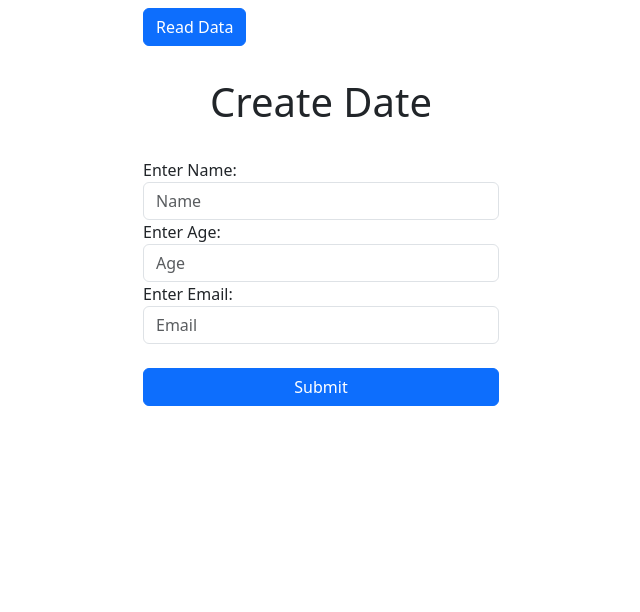
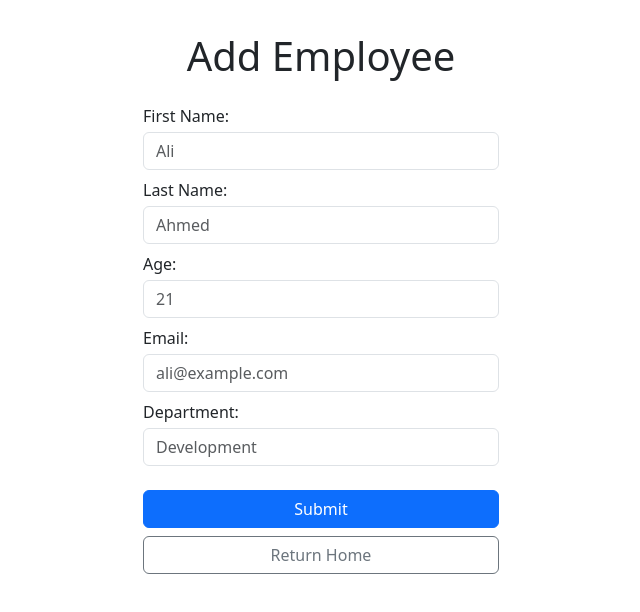
Before and after one commit to talhashah-dev/react-crud-app, a React (Create React App) app: page /create in a window 1280 px wide. Shown: the top 612 px of the page, without its empty margins (319-959 px from the left). Built offline with nearby package versions, Linux system fonts and the light colour scheme.

Commit message:
Delete funcnality added + UI modefied

```diff
--- a/package.json
+++ b/package.json
@@ -3,6 +3,9 @@
   "version": "0.1.0",
   "private": true,
   "dependencies": {
+    "@fortawesome/fontawesome-svg-core": "^6.5.1",
+    "@fortawesome/free-solid-svg-icons": "^6.5.1",
+    "@fortawesome/react-fontawesome": "^0.2.0",
     "@testing-library/jest-dom": "^5.17.0",
     "@testing-library/react": "^13.4.0",
     "@testing-library/user-event": "^13.5.0",
--- a/public/index.html
+++ b/public/index.html
@@ -7,7 +7,7 @@
     <meta name="theme-color" content="#000000" />
     <meta
       name="description"
-      content="Web site created using create-react-app"
+      content="Simple CRUP Application created using React"
     />
     <link rel="shortcut icon" href="favicon.png" type="image/x-icon">
     <!--
@@ -39,5 +39,6 @@
       To begin the development, run `npm start` or `yarn start`.
       To create a production bundle, use `npm run build` or `yarn build`.
     -->
+    <script src="https://cdn.jsdelivr.net/npm/bootstrap@5.3.3/dist/js/bootstrap.bundle.min.js" integrity="sha384-YvpcrYf0tY3lHB60NNkmXc5s9fDVZLESaAA55NDzOxhy9GkcIdslK1eN7N6jIeHz" crossorigin="anonymous"></script>
   </body>
 </html>
--- a/src/App.css
+++ b/src/App.css
@@ -1,48 +1,17 @@
+input::-webkit-outer-spin-button,
+input::-webkit-inner-spin-button {
+  -webkit-appearance: none;
+  margin: 0;
+}
 
+input[type=number] {
+  -moz-appearance: textfield;
+}
 
-/* .coming-soon {
-  height: 100vh;
-  width: 100vh;
+.noData {
   display: flex;
   justify-content: center;
   align-items: center;
-  position: relative;
-  overflow: hidden;
+  flex-direction: column;
+  height: 100%;
 }
-
-.coming-soon h1 {
-  font-size: 80px;
-  color: #fff;
-  z-index: 2;
-}
-
-.cool-background {
-  position: absolute;
-  top: 0;
-  left: 0;
-  width: 100%;
-  height: 100%;
-  z-index: 1;
-}
-
-.cool-background::before {
-  content: "";
-  position: absolute;
-  top: 0;
-  left: 0;
-  width: 100%;
-  height: 100%;
-  background-image: url("./gradient-wallpaper-preview.jpg");
-  background-size: cover;
-  background-position: center;
-  animation: coolBackgroundAnimation 30s ease infinite alternate;
-}
-
-@keyframes coolBackgroundAnimation {
-  0% {
-    filter: grayscale(100%) contrast(100%) brightness(100%) blur(0px) hue-rotate(0deg);
-  }
-  100% {
-    filter: grayscale(0%) contrast(150%) brightness(90%) blur(2px) hue-rotate(360deg);
-  }
-} */
--- a/src/components/Create.jsx
+++ b/src/components/Create.jsx
@@ -1,73 +1,128 @@
 import axios from "axios";
 import React, { useState } from "react";
-import { useNavigate, Link } from "react-router-dom";
+import { useNavigate } from "react-router-dom";
+import "../App.css";
+import Swal from "sweetalert2";
 
 function Create() {
-  const [name, setName] = useState("");
+  const [firstName, setFirstName] = useState("");
+  const [lastName, setLastName] = useState("");
   const [age, setAge] = useState("");
   const [email, setEmail] = useState("");
+  const [depart, setDepart] = useState("");
   const navigate = useNavigate();
+
   const handleSubmit = (e) => {
     e.preventDefault();
     axios
       .post("https://65ec22c80ddee626c9afa2b3.mockapi.io/crud", {
-        name: name,
+        firstName: firstName,
+        lastName: lastName,
         age: age,
         email: email,
+        depart: depart
       })
       .then(() => {
-        navigate("/");
+        Swal.fire({
+          title: "Done!",
+          text: "Your Data has been submitted.",
+          icon: "success",
+          showCancelButton: true,
+          confirmButtonColor: "#3085d6",
+          cancelButtonColor: "#3085d6",
+          confirmButtonText: "Go Home",
+          cancelButtonText: "Ok"
+        }).then((result) => {
+          if (result.isConfirmed) {
+            navigate("/");
+          }
+        });
       });
   };
 
   return (
     <div className="row justify-content-center">
       <div className="col-md-4">
-        <div className="mb-2 mt-2">
-          <Link git to="/">
-            <button className="btn btn-primary">Read Data</button>
-          </Link>
-        </div>
-        <div className="p-4 text-center">
-          <h1>Create Date</h1>
+        <div className="mt-3 p-3 text-center">
+          <h1>Add Employee</h1>
         </div>
         <form onSubmit={handleSubmit}>
-          <div className="form-group">
-            <label htmlFor="nameInp">Enter Name:</label>
+          <div className="form-group mb-2">
+            <label htmlFor="firstNameInp">First Name:</label>
             <input
               type="text"
-              placeholder="Name"
-              className="form-control"
-              id="nameInp"
-              onChange={(e) => setName(e.target.value)}
+              placeholder="Ali"
+              className="form-control mt-1"
+              id="firstNameInp"
+              onChange={(e) => setFirstName(e.target.value)}
               required
+              autoComplete="off"
+            />
+          </div>
+          <div className="form-group mb-2">
+            <label htmlFor="lastNameInp">Last Name:</label>
+            <input
+              type="text"
+              placeholder="Ahmed"
+              className="form-control mt-1"
+              id="lastNameInp"
+              onChange={(e) => setLastName(e.target.value)}
+              required
+              autoComplete="off"
+            />
+          </div>
+          <div className="form-group mb-2">
+            <label htmlFor="ageInp">Age:</label>
+            <input
+              type="number"
+              placeholder="21"
+              className="form-control mt-1"
+              id="ageInp"
+              onChange={(e) => setAge(e.target.value)}
+              required
+              min="18"
+              max="60"
+            />
+          </div>
+          <div className="form-group mb-2">
+            <label htmlFor="emailInp">Email:</label>
+            <input
+              type="email"
+              placeholder="ali@example.com"
+              className="form-control mt-1"
+              id="emailInp"
+              onChange={(e) => setEmail(e.target.value)}
+              required
+              autoComplete="off"
             />
           </div>
           <div className="form-group">
-            <label htmlFor="ageInp">Enter Age:</label>
+            <label htmlFor="departInp">Department:</label>
             <input
-              type="number"
-              placeholder="Age"
-              className="form-control"
-              id="ageInp"
-              onChange={(e) => setAge(e.target.value)}
+              type="text"
+              placeholder="Development"
+              className="form-control mt-1"
+              id="departInp"
+              onChange={(e) => setDepart(e.target.value)}
               required
-            />
-          </div>
-          <div className="form-group">
-            <label htmlFor="emailInp">Enter Email:</label>
-            <input
-              type="email"
-              placeholder="Email"
-              className="form-control"
-              id="emailInp"
-              onChange={(e) => setEmail(e.target.value)}
-              required
+              autoComplete="off"
             />
           </div>
           <br />
-          <div className="d-grid">
-            <input type="submit" value="Submit" className="btn btn-primary" />
+          <div className="d-grid gap-2">
+            <input
+              type="submit"
+              value="Submit"
+              className="btn btn-primary"
+            />
+            <input
+              type="button"
+              value="Return Home"
+              className="btn btn-outline-secondary"
+              onClick={() => {
+                navigate("/")
+              }}
+            />
           </div>
         </form>
       </div>
--- a/src/components/Read.jsx
+++ b/src/components/Read.jsx
@@ -1,18 +1,45 @@
 import axios from "axios";
 import React, { useState, useEffect } from "react";
 import { Link } from "react-router-dom";
+import Swal from "sweetalert2";
 
 function Read() {
-  const [apiData, setApiDate] = useState([]);
+  const [apiData, setApiData] = useState([]);
+  const [allUsers, setAllUsers] = useState();
 
   const getData = () => {
     axios
       .get("https://65ec22c80ddee626c9afa2b3.mockapi.io/crud")
       .then((response) => {
-        setApiDate(response.data);
+        setApiData(response.data);
+        setAllUsers(response.data.length);
       })
       .catch((error) => {
         console.log("Error", error);
+      });
+  };
+
+  const handleDelete = (id) => {
+    Swal.fire({
+      title: "Are you sure?",
+      text: "You won't be able to revert this!",
+      icon: "warning",
+      showCancelButton: true,
+      confirmButtonColor: "#3085d6",
+      cancelButtonColor: "#d33",
+      confirmButtonText: "Yes, delete it!",
+    }).then((result) => {
+      if (result.isConfirmed) {
+        axios
+          .delete(`https://65ec22c80ddee626c9afa2b3.mockapi.io/crud/${id}`)
+          .then(() => {
+            Swal.fire("Deleted!", "Your file has been deleted.", "success");
+            getData();
+          })
+          .catch((error) => {
+            console.log(error);
+          });
+      }
     });
   };
 
@@ -22,22 +49,32 @@ function Read() {
 
   return (
     <>
-      <div className="row">
+      <div className="row mt-5">
         <div className="col-md-12">
-          <div className="mb-2 mt-2">
+          <h1>Employee Managment Software</h1>
+          <h6>All Employees: {allUsers}</h6>
+          <hr />
+          <div className="mb-2 mt-3">
             <Link to="/create">
-              <button className="btn btn-primary">Create New Data</button>
+              <button className="btn btn-primary">Add Employee</button>
             </Link>
+
           </div>
-          <table className="table table-bordered table-striped table-hover">
+          {apiData.length === 0 ? (
+            <div className="noData">
+              <h1>NO DATA FOUND!</h1>
+            </div>
+          ) : (
+            <table className="table table-bordered table-hover table-striped text-center justify-content-center">
               <thead>
                 <tr>
-                <th>ID</th>
-                <th>NAME</th>
-                <th>AGE</th>
-                <th>EMAIL</th>
-                <th>EDIT</th>
-                <th>DELETE</th>
+                  <th>Emp ID</th>
+                  <th>First Name</th>
+                  <th>Last Name</th>
+                  <th>Age</th>
+                  <th>Email</th>
+                  <th>Department</th>
+                  <th colSpan="2">Action</th>
                 </tr>
               </thead>
               <tbody>
@@ -45,20 +82,31 @@ function Read() {
                   return (
                     <tr key={item.id}>
                       <td>{item.id}</td>
-                    <td>{item.name}</td>
+                      <td>{item.firstName}</td>
+                      <td>{item.lastName}</td>
                       <td>{item.age}</td>
                       <td>{item.email}</td>
+                      <td>{item.depart}</td>
                       <td>
-                      <button className="btn btn-primary">EDIT</button>
-                    </td>
-                    <td>
-                      <button className="btn btn-danger">DELETE</button>
+                        <button
+                          className="btn btn-outline-secondary me-2"
+                          onClick={() => handleEdit(item.id)}
+                        >
+                          Edit
+                        </button>
+                        <button
+                          className="btn btn-outline-danger"
+                          onClick={() => handleDelete(item.id)}
+                        >
+                          Delete
+                        </button>
                       </td>
                     </tr>
                   );
                 })}
               </tbody>
             </table>
+          )}
         </div>
       </div>
     </>
```
Also changed, not shown: public/manifest.json, src/assets/images/gradient-wallpaper-preview.jpg (deleted), 1 other file (tests, documents, lock files or other folders). Lines whose indentation alone changed are shown as unchanged.
